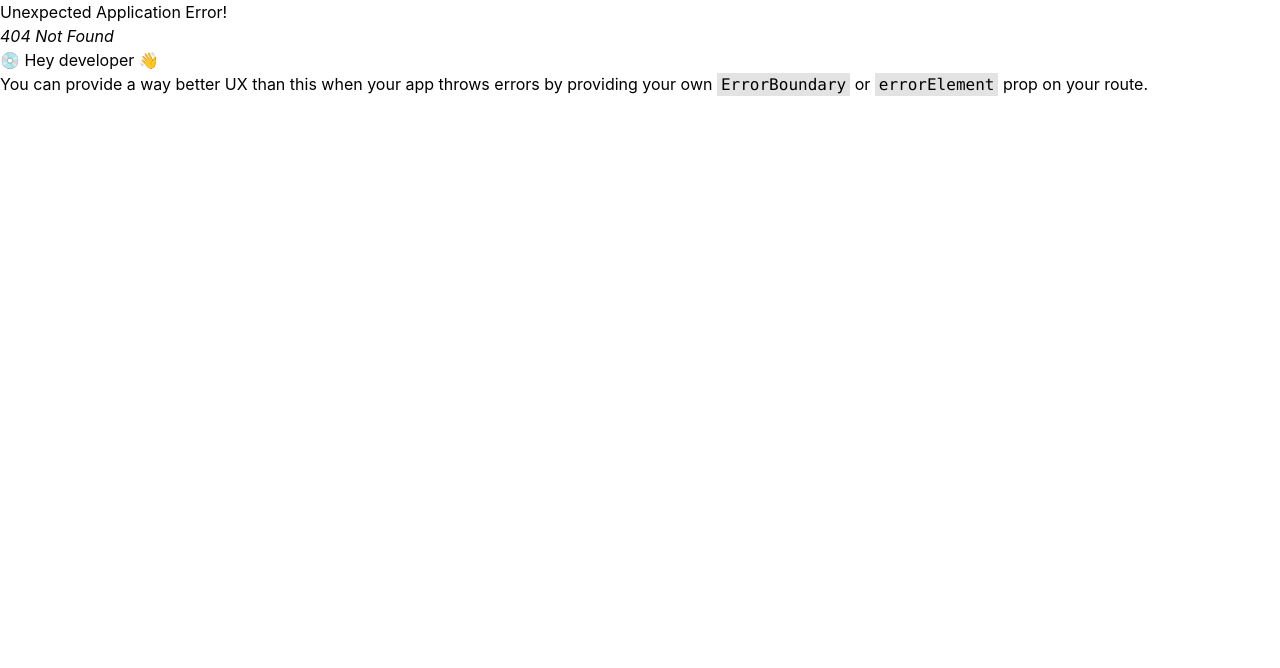
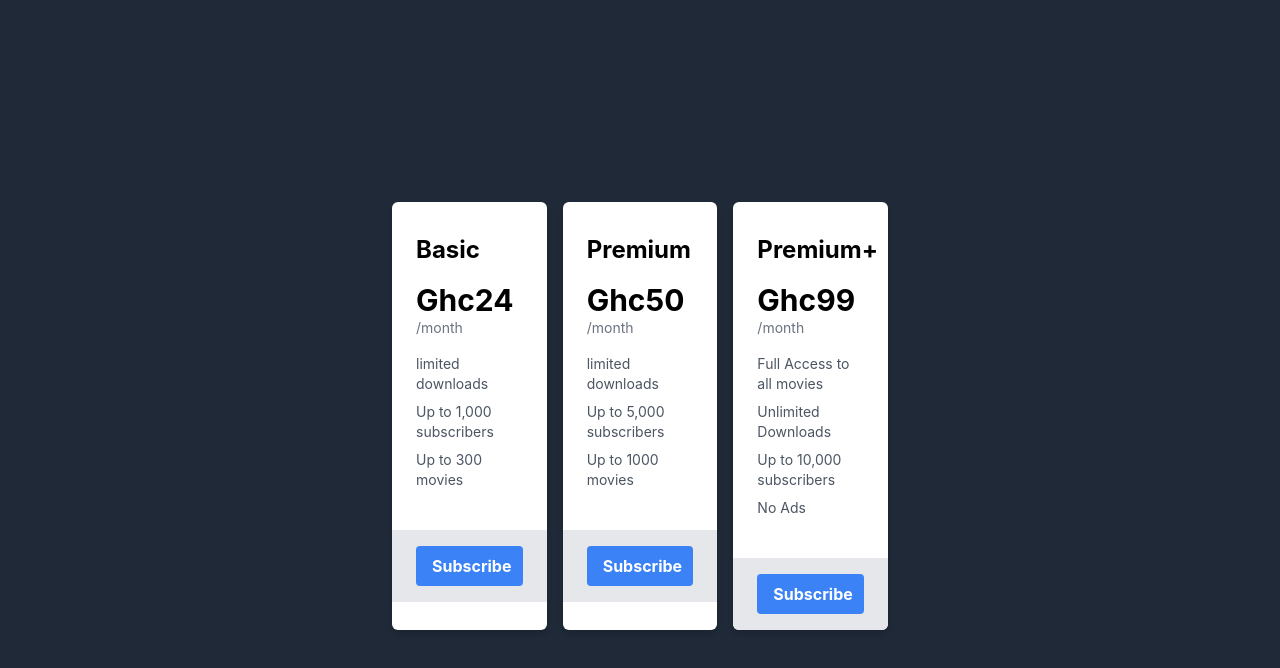
Before and after one commit to EaineDan/TAAP-TFLIX, a React (Create React App) app: page /subscriptionplan in a window 1280 px wide. Before the commit this address had no page. Shown: the top 668 px of the page. Built offline with nearby package versions, Linux system fonts and the light colour scheme.

Commit message:
SignUp, SignIn and SubscriptionPlan pages

```diff
--- a/src/App.js
+++ b/src/App.js
@@ -6,18 +6,21 @@ import Signin from "./pages/signinpage";
 import Signup from "./pages/signuppage";
 import Moviedetail from "./pages/moviedetailpage";
 import Movielist from "./pages/movielistpage";
+import SubscriptionPlan from "./pages/subscriptionplan";
 
 const myrouter = createBrowserRouter([
   {path:"/", element:<Landingpage/>},
   {path:"/signin", element:<Signin/>},
   {path:"/signup", element:<Signup/>},
   {path:"/moviedetail", element:<Moviedetail/>},
-  {path:"/movielist", element:<Movielist/>}
+  {path:"/movielist", element:<Movielist/>},
+  {path:"/subscriptionplan", element:<SubscriptionPlan/>},
 ])
 
 
 function App() {
   return <RouterProvider router={myrouter}/>;
+
 }
 
 export default App;
--- a/src/pages/signinpage/index.jsx
+++ b/src/pages/signinpage/index.jsx
@@ -1,79 +1,58 @@
-import React, { useState } from 'react';
+import React from "react";
 
-const Signin = () => {
-  // State to hold input values
-  const [email, setEmail] = useState('');
-  const [password, setPassword] = useState('');
+const SignInForm = () => {
+  return (
+    <div className="relative bg-gray-800 min-h-screen flex items-center">
 
-
-  // Handle form submission
-  const handleSubmit = (e) => {
-    e.preventDefault();
-    // Your login logic here
-    console.log('Email:', email);
-    console.log('Password:', password);
-    // Reset form fields
-    setEmail('');
-    setPassword('');
-  };
-
-
-  return (
-    <div className="min-h-screen flex items-center justify-center bg-gray-50 py-12 px-4 sm:px-6 lg:px-8">
-      <div className="max-w-md w-full space-y-8">
-        <div>
-          <h2 className="mt-6 text-center text-3xl font-extrabold text-gray-900">
-            Sign in to your account
-          </h2>
-        </div>
-        <form className="mt-8 space-y-6" onSubmit={handleSubmit}>
-          <div className="rounded-md shadow-sm -space-y-px">
-            <div>
-              <label htmlFor="email-address" className="sr-only">
-                Email address
+      <div className="p-4 max-w-lg mx-auto mt-8  bg-white bg-opacity-80 rounded-lg shadow-md m1-4 ">
+        <h2 className="text-2xl font-bold mb-4">Sign In</h2>
+        <form>
+          <div className="mb-4">
+            <label
+              htmlFor="username"
+              className="block text-gray-700 font-medium mb-1"
+            >
+              Username
             </label>
             <input
-                id="email-address"
-                name="email"
-                type="email"
-                autoComplete="email"
-                required
-                value={email}
-                onChange={(e) => setEmail(e.target.value)}
-                className="appearance-none rounded-none relative block w-full px-3 py-2 border border-gray-300 placeholder-gray-500 text-gray-900 rounded-t-md focus:outline-none focus:ring-indigo-500 focus:border-indigo-500 focus:z-10 sm:text-sm"
-                placeholder="Email address"
+              type="text"
+              id="username"
+              name="username"
+              className="w-full px-3 py-2 border rounded-md focus:outline-none focus:border-blue-500"
             />
           </div>
-            <div>
-              <label htmlFor="password" className="sr-only">
+          <div className="mb-4">
+            <label
+              htmlFor="password"
+              className="block text-gray-700 font-medium mb-1"
+            >
               Password
             </label>
             <input
+              type="password"
               id="password"
               name="password"
-                type="password"
-                autoComplete="current-password"
-                required
-                value={password}
-                onChange={(e) => setPassword(e.target.value)}
-                className="appearance-none rounded-none relative block w-full px-3 py-2 border border-gray-300 placeholder-gray-500 text-gray-900 rounded-b-md focus:outline-none focus:ring-indigo-500 focus:border-indigo-500 focus:z-10 sm:text-sm"
-                placeholder="Password"
+              className="w-full px-3 py-2 border rounded-md focus:outline-none focus:border-blue-500"
             />
           </div>
-          </div>
-
-          <div>
+          <div className="mb-4">
             <button
               type="submit"
-              className="group relative w-full flex justify-center py-2 px-4 border border-transparent text-sm font-medium rounded-md text-white bg-indigo-600 hover:bg-indigo-700 focus:outline-none focus:ring-2 focus:ring-offset-2 focus:ring-indigo-500"
+              className="bg-blue-500 text-white px-4 py-2 rounded-md hover:bg-blue-600 focus:outline-none focus:bg-blue-600"
             >
-              Sign in
+              Sign In
             </button>
           </div>
         </form>
+        <p className="text-gray-700 text-center">
+          New user?{" "}
+          <a href="/signup" className="text-blue-500">
+            Sign up here
+          </a>
+        </p>
       </div>
     </div>
   );
 };
 
-export default Signin;
+export default SignInForm;
--- a/src/pages/signuppage/index.jsx
+++ b/src/pages/signuppage/index.jsx
@@ -1,11 +1,87 @@
 import React from "react";
 
-const SignUp = () => {
+const SignUpForm = () => {
   return (
-    <>
-      <h1>SignUp</h1>
-    </>
+    <div className="relative bg-gray-800 min-h-screen flex items-center">
+      <div className="max-w-lg mx-auto mt-8 p-8 bg-white rounded-lg shadow-md ">
+        <h2 className="text-2xl font-bold text-center mb-8">Sign Up</h2>
+        <div>
+          <div className="mb-4">
+            <label
+              htmlFor="fullname"
+              className="block text-gray-700 font-medium mb-2"
+            >
+              Full Name
+            </label>
+            <input
+              type="fullname"
+              id="fullname"
+              name="fullname"
+              className="w-full px-3 py-2 border rounded-md focus:outline-none focus:border-blue-500"
+              required
+            />
+          </div>
+
+          <div className="mb-4">
+            <label
+              htmlFor="email"
+              className="block text-gray-700 font-medium mb-2"
+            >
+              Email
+            </label>
+            <input
+              type="email"
+              id="email"
+              name="email"
+              className="w-full px-3 py-2 border rounded-md focus:outline-none focus:border-blue-500"
+              required
+            />
+          </div>
+
+          <div className="mb-4">
+            <label
+              htmlFor="password"
+              className="block text-gray-700 font-medium mb-2"
+            >
+              Password
+            </label>
+            <input
+              type="password"
+              id="password"
+              name="password"
+              className="w-full px-3 py-2 border rounded-md focus:outline-none focus:border-blue-500"
+              required
+            />
+          </div>
+
+          <div className="mb-4">
+            <label
+              htmlFor="phonenumber"
+              className="block text-gray-700 font-medium mb-2"
+            >
+              Phone Number
+            </label>
+            <input
+              type="phonenumber"
+              id="phonenumber"
+              name="phonenumber"
+              className="w-full px-3 py-2 border rounded-md focus:outline-none focus:border-blue-500"
+              required
+            />
+          </div>
+
+          <div className="text-center">
+            <button
+              type="submit"
+              className="bg-blue-500 text-white px-4 py-2 rounded-md hover:bg-blue-600 focus:outline-none focus:bg-blue-600"
+            >
+              Next{" "}
+            </button>
+          </div>
+        </div>
+      </div>
+    </div>
   );
 };
 
-export default SignUp;
+export default SignUpForm;
--- /dev/null
+++ b/src/pages/subscriptionplan/index.jsx
@@ -0,0 +1,94 @@
+//
+
+import React from "react";
+
+const SubscriptionPlan = () => {
+  return (
+<div className="relative bg-gray-800 min-h-screen flex items-center">
+<div className="max-w-lg mx-auto mt-8 flex justify-center ">
+      <div className="flex-1 max-w-xs bg-white shadow-md rounded-md overflow-hidden mx-2">
+        <div className="px-6 py-8">
+          <h2 className="text-2xl font-bold mb-4">Basic</h2>
+          <div className="mb-4">
+            <p className="text-3xl font-bold">Ghc24</p>
+            <p className="text-gray-500 text-sm">/month</p>
+          </div>
+          <ul className="text-sm text-gray-600">
+            <li className="flex items-center mb-2">
+              <span className="mr-2">limited downloads</span>
+            </li>
+            <li className="flex items-center mb-2">
+              <span className="mr-2">Up to 1,000 subscribers</span>
+            </li>
+            <li className="flex items-center mb-2">
+              <span className="mr-2">Up to 300 movies</span>
+            </li>
+          </ul>
+        </div>
+        <div className="bg-gray-200 py-4 px-6">
+          <button className="bg-blue-500 hover:bg-blue-600 text-white font-bold py-2 px-4 rounded focus:outline-none focus:shadow-outline w-full">
+         Subscribe
+          </button>
+        </div>
+      </div>
+
+      <div className="flex-1 max-w-xs bg-white shadow-md rounded-md overflow-hidden mx-2">
+        <div className="px-6 py-8">
+          <h2 className="text-2xl font-bold mb-4">Premium</h2>
+          <div className="mb-4">
+            <p className="text-3xl font-bold">Ghc50</p>
+            <p className="text-gray-500 text-sm">/month</p>
+          </div>
+          <ul className="text-sm text-gray-600">
+            <li className="flex items-center mb-2">
+              <span className="mr-2">limited downloads</span>
+            </li>
+            <li className="flex items-center mb-2">
+              <span className="mr-2">Up to 5,000 subscribers</span>
+            </li>
+            <li className="flex items-center mb-2">
+              <span className="mr-2">Up to 1000 movies</span>
+            </li>
+          </ul>
+        </div>
+        <div className="bg-gray-200 py-4 px-6">
+          <button className="bg-blue-500 hover:bg-blue-600 text-white font-bold py-2 px-4 rounded focus:outline-none focus:shadow-outline w-full">
+            Subscribe
+          </button>
+        </div>
+      </div>
+
+      <div className="flex-1 max-w-xs bg-white shadow-md rounded-md overflow-hidden mx-2">
+        <div className="px-6 py-8">
+          <h2 className="text-2xl font-bold mb-4">Premium+</h2>
+          <div className="mb-4">
+            <p className="text-3xl font-bold">Ghc99</p>
+            <p className="text-gray-500 text-sm">/month</p>
+          </div>
+          <ul className="text-sm text-gray-600">
+            <li className="flex items-center mb-2">
+              <span className="mr-2">Full Access to all movies</span>
+            </li>
+            <li className="flex items-center mb-2">
+              <span className="mr-2">Unlimited Downloads</span>
+            </li>
+            <li className="flex items-center mb-2">
+              <span className="mr-2">Up to 10,000 subscribers</span>
+            </li>
+            <li className="flex items-center mb-2">
+              <span className="mr-2">No Ads</span>
+            </li>
+          </ul>
+        </div>
+        <div className="bg-gray-200 py-4 px-6">
+          <button className="bg-blue-500 hover:bg-blue-600 text-white font-bold py-2 px-4 rounded focus:outline-none focus:shadow-outline w-full">
+           Subscribe
+          </button>
+        </div>
+      </div>
+    </div>
+</div>
+  );
+};
+
+export default SubscriptionPlan;
--- a/tailwind.config.js
+++ b/tailwind.config.js
@@ -1,6 +1,6 @@
 /** @type {import('tailwindcss').Config} */
 module.exports = {
-  content: ["./src/**/*.{html,js}"],
+  content: ["./src/**/*.{html,js,jsx}"],
   theme: {
     extend: {},
   },
```
Also changed, not shown: src/assets/images/backgroundimages/background-image.jpg.webp (added). Lines whose indentation alone changed are shown as unchanged.
